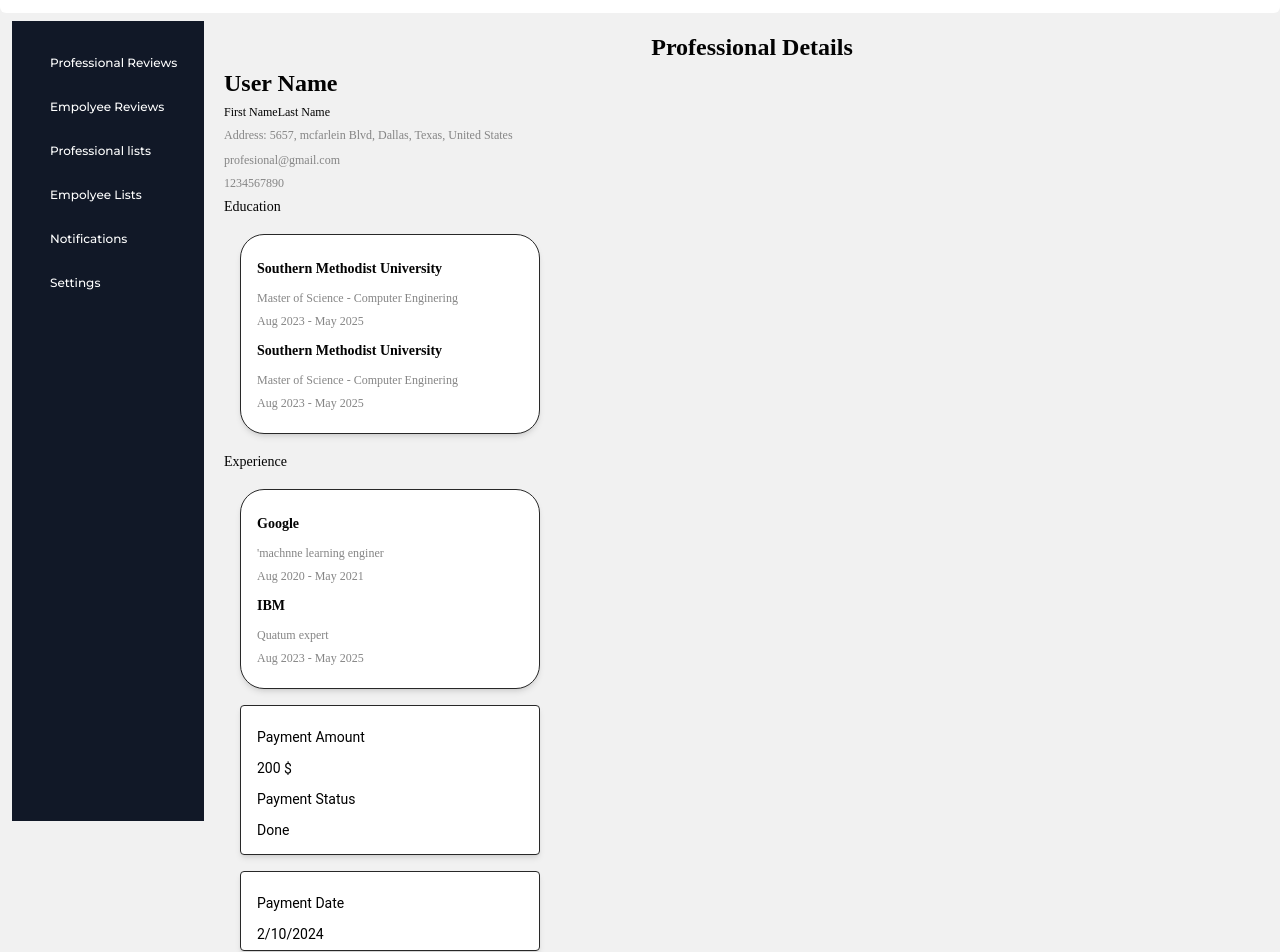
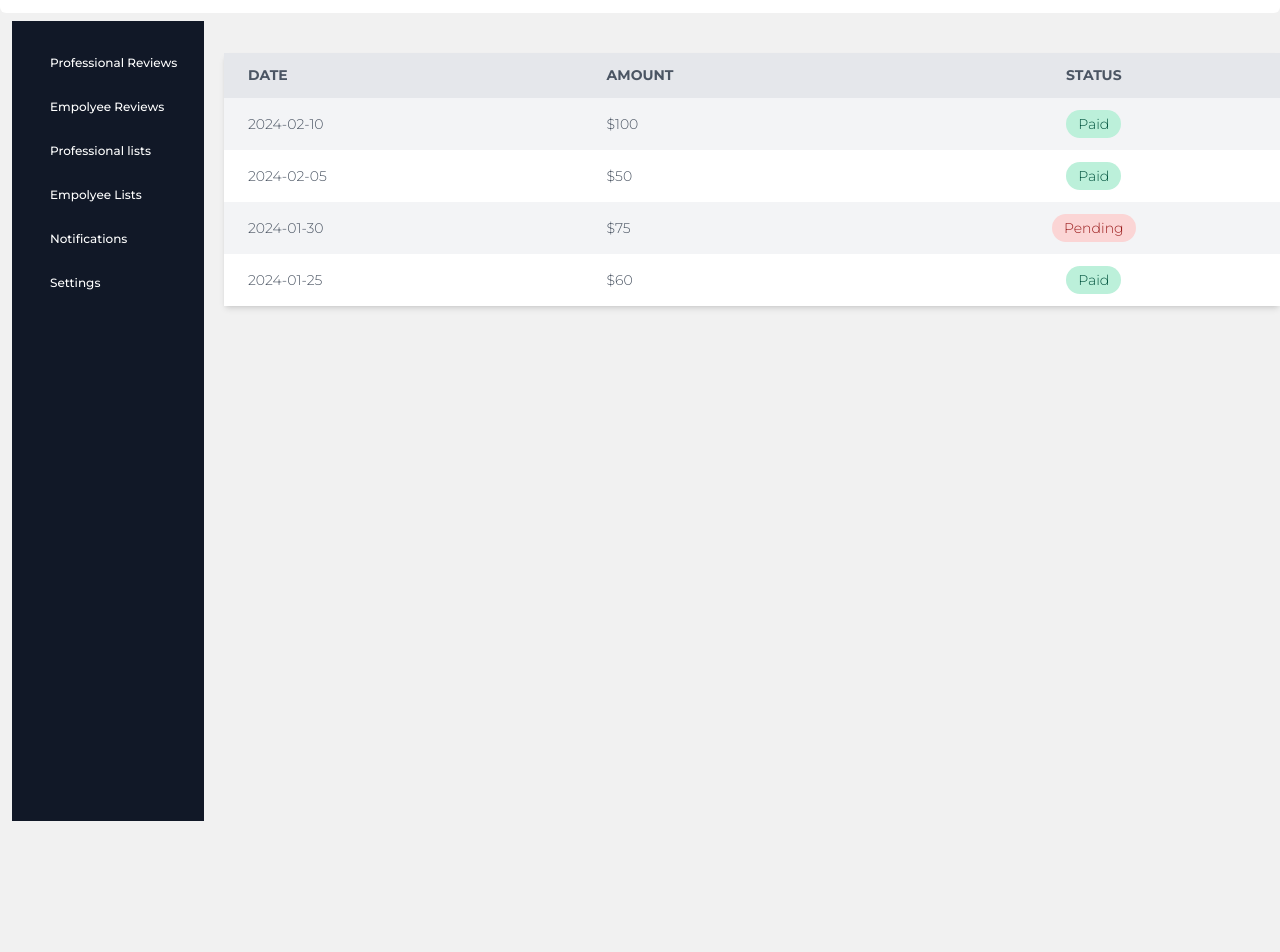
Before and after one commit to gowthamdongari/QuickHire, a React (Vite) app in the folder frontend/: page /home/PaymentHistory in a window 1280 px wide. Shown: the part 60-1012 px from the top of the page. After the commit the page ends 881 px from the top, so only its background shows below. Built offline with nearby package versions, Linux system fonts and the light colour scheme.

Commit message:
staff details page

```diff
--- a/frontend/src/auth/Forms/Education.jsx
+++ b/frontend/src/auth/Forms/Education.jsx
@@ -1,5 +1,4 @@
 import React, { useState } from "react";
-import Category from "../../components/Category";
 import EducationList from "../../components/EducationList";
 import { useNavigate } from "react-router-dom";
 
--- a/frontend/src/components/Payments/PaymentHistory.jsx
+++ b/frontend/src/components/Payments/PaymentHistory.jsx
@@ -1,174 +1,51 @@
-import React from 'react'
+import React from "react";
 
 function PaymentHistory() {
-    const styles = {
-        Username: {
-          color: '#030303',
-          fontSize: '24px',
-          fontFamily: 'Source Sans Pro',
-          fontWeight: 600,
-          lineHeight: '36px',
-        },
-        ProfessionalDetails: {
-            color: '#030303',
-            fontSize: '24px',
-            fontFamily: 'Source Sans Pro',
-            fontWeight: 600,
-            lineHeight: '36px',
-            textAlign: 'center',
-          },
-          FirstName: {
-            color: '#030303',
-            fontSize: '12px',
-            fontFamily: 'Source Sans Pro',
-            fontWeight: 150,
-            lineHeight: '23px',
-          },
-          Address: {
-            color: '#858585',
-            fontSize: '12px',
-            fontFamily: 'Source Sans Pro',
-            lineHeight: '23px',
-          },
-          Email: {
-            color: '#858585',
-            fontSize: '12px',
-            fontFamily: 'Source Sans Pro',
-            lineHeight: '23px',
-          },
-          PhoneNo: {
-            color: '#858585',
-            fontSize: '12px',
-            fontFamily: 'Source Sans Pro',
-            lineHeight: '23px',
-          },
-          Education: {
-            color: '#030303',
-            fontSize: '14px',
-            fontFamily: 'Source Sans Pro',
-            fontWeight: '500',
-            lineHeight: '23px',
-          },
-          Card: {
-            top: '470px',
-            left: '304px',
-            width: '300px',
-            height: '200px',
-            backgroundColor: '#ffffff',
-            borderRadius: '24px',
-            border: '1px solid #282828',
-            boxSizing: 'border-box',
-          },
-          SmuHeading: {
-            color: '#030303',
-            fontSize: '14px',
-            fontFamily: 'Source Sans Pro',
-            fontWeight: 600,
-            lineHeight: '36px',
-          },
-          SmuText: {
-            color: '#858585',
-            fontSize: '12px',
-            fontFamily: 'Source Sans Pro',
-            lineHeight: '23px',
-          },
-          Card2: {
-            top: '1074px',
-            left: '304px',
-            width: '300px',
-            height: '150px',
-            backgroundColor: '#ffffff',
-            borderRadius: '4px',
-            border: '1px solid #282828',
-            boxSizing: 'border-box',
-          },
-          Card3: {
-            top: '1151px',
-            left: '304px',
-            width: '300px',
-            height: '80px',
-            backgroundColor: '#ffffff',
-            borderRadius: '4px',
-            border: '1px solid #282828',
-            boxSizing: 'border-box',
-          },
-          PaymentPara: {
-                color: '#000000',
-                fontSize: '14px',
-                fontFamily: 'Roboto',
-                lineHeight: '31px',
-          },
-          Button: {
-            cursor: 'pointer',
-            top: '1322px',
-            left: '840px',
-            width: '221px',
-            height: '57px',
-            padding: '0px 8px',
-            border: '0',
-            boxSizing: 'border-box',
-            backgroundColor: '#2f667f',
-            color: '#ffffff',
-            fontSize: '14px',
-            fontFamily: 'Roboto',
-            lineHeight: '24px',
-            outline: 'none',
-          },
-    };
+  const payments = [
+    { date: "2024-02-10", amount: 100, status: "Paid" },
+    { date: "2024-02-05", amount: 50, status: "Paid" },
+    { date: "2024-01-30", amount: 75, status: "Pending" },
+    { date: "2024-01-25", amount: 60, status: "Paid" },
+  ];
+
   return (
-      <div>
-        <div>
-            <h1 style={styles.ProfessionalDetails}>Professional Details</h1>
-        </div>
-        <div>
-            <h3 style={styles.Username}>User Name</h3>
-        <div className='flex items-start'>
-            <h5 style={styles.FirstName}>First Name</h5>
-            <h5 style={styles.FirstName}>Last Name</h5>
-        </div>
-        <div>
-            <h5 style={styles.Address}>Address: 5657, mcfarlein Blvd, Dallas, Texas, United States</h5>
-            <text style={styles.Email}>profesional@gmail.com</text>
-            <p style={styles.PhoneNo}>1234567890</p>
-        </div>
-        <div>
-            <h5 style={styles.Education}>Education</h5>
-            <div style={styles.Card} className='bg-white m-4 p-4 rounded-lg shadow-md'>
-                <h5 style={styles.SmuHeading}>Southern Methodist University</h5>
-                <p style={styles.SmuText}>Master of Science - Computer Enginering</p>
-                <p style={styles.SmuText}>Aug 2023 - May 2025</p>
-                <h5 style={styles.SmuHeading}>Southern Methodist University</h5>
-                <p style={styles.SmuText}>Master of Science - Computer Enginering</p>
-                <p style={styles.SmuText}>Aug 2023 - May 2025</p>
-            </div>
-        </div>
-        <div>
-            <h5 style={styles.Education}>Experience</h5>
-            <div style={styles.Card} className='bg-white m-4 p-4 rounded-lg shadow-md'>
-                <h5 style={styles.SmuHeading}>Google</h5>
-                <p style={styles.SmuText}>'machnne learning enginer</p>
-                <p style={styles.SmuText}>Aug 2020 - May 2021</p>
-                <h5 style={styles.SmuHeading}>IBM</h5>
-                <p style={styles.SmuText}>Quatum expert</p>
-                <p style={styles.SmuText}>Aug 2023 - May 2025</p>
-            </div>
-        </div>
-
-        <div style={styles.Card2} className='bg-white m-4 p-4 rounded-lg shadow-md'>
-            <p style={styles.PaymentPara}>Payment Amount</p>
-            <p style={styles.PaymentPara}>200 $</p>
-            <p style={styles.PaymentPara}>Payment Status</p>
-            <p style={styles.PaymentPara}>Done</p>
-        </div>
-        <div style={styles.Card3} className='bg-white m-4 p-4 rounded-lg shadow-md'>
-            <p style={styles.PaymentPara}>Payment Date</p>
-            <p style={styles.PaymentPara}>2/10/2024</p>
-        </div>
-        <div className='m-4 flex items-center justify-center'>
-        <button style={styles.Button}>Intiate Matching</button>
-        </div>
-        </div>
+    <div className="bg-white shadow-md rounded my-6">
+      <table className="min-w-max w-full table-auto">
+        <thead>
+          <tr className="bg-gray-200 text-gray-600 uppercase text-sm leading-normal">
+            <th className="py-3 px-6 text-left">Date</th>
+            <th className="py-3 px-6 text-left">Amount</th>
+            <th className="py-3 px-6 text-center">Status</th>
+          </tr>
+        </thead>
+        <tbody className="text-gray-600 text-sm font-light">
+          {payments.map((payment, index) => (
+            <tr
+              key={index}
+              className={index % 2 === 0 ? "bg-gray-100" : "bg-white"}
+            >
+              <td className="py-3 px-6 text-left whitespace-nowrap">
+                {payment.date}
+              </td>
+              <td className="py-3 px-6 text-left whitespace-nowrap">
+                ${payment.amount}
+              </td>
+              <td className="py-3 px-6 text-center">
+                <span
+                  className={`inline-block rounded-full px-3 py-1 ${
+                    payment.status === "Paid"
+                      ? "bg-green-200 text-green-800"
+                      : "bg-red-200 text-red-800"
+                  }`}
+                >
+                  {payment.status}
+                </span>
+              </td>
+            </tr>
+          ))}
+        </tbody>
+      </table>
     </div>
-  )
+  );
 }
-export default PaymentHistory
+export default PaymentHistory;
--- a/frontend/src/components/ProfessionalProfile/ProfessionalDetails.jsx
+++ b/frontend/src/components/ProfessionalProfile/ProfessionalDetails.jsx
@@ -3,12 +3,31 @@ import React from "react";
 import { FaUserTie, FaPhoneAlt } from "react-icons/fa"; // react-icons for professional icon
 import { BsBank } from "react-icons/bs";
 import { IoIosMail } from "react-icons/io";
+import EducationList from "../EducationList";
+import CategoryList from "../CategoryList";
+import PaymentHistory from "../Payments/PaymentHistory";
+import ProfessionalJobListingPage from "./ProfessionalJobListingPage";
 
-const ProfessionalDetails = () => {
+const ProfessionalDetails = ({ customerType, operationType }) => {
+  const educationDetails = [
+    { schoolName: "Smu", major: "Computer science", endTime: "2020-01-27" },
+    { schoolName: "Smu", major: "Computer science", endTime: "2020-01-27" },
+  ];
+
+  const categoryies = [
+    {
+      type: "exp",
+      keywords: "2 year in java",
+    },
+    {
+      type: "skills",
+      keywords: "java,python",
+    },
+  ];
   return (
     <div>
       <div className="flex justify-center">
-        <h1 className="font-extrabold text-2xl">Professional Details</h1>
+        <h1 className="font-extrabold text-2xl">{customerType} Details</h1>
       </div>
       <div className="flex flex-col">
         <div className="flex-shrink-0">
@@ -32,21 +51,61 @@ const ProfessionalDetails = () => {
           <div className="flex flex-col mr-12 text-sm text-gray-600 font-normal">
             <div className="flex flex-row">
               <IoIosMail />
-              <text className="ml-2"> Profesional@gmail.com</text>{" "}
+              <text className="ml-2">
+                {" "}
+                {customerType == "Professional"
+                  ? "Profesional@gmail.com"
+                  : "employe@gmail.com"}
+              </text>{" "}
             </div>
             <div className="flex flex-row mt-2">
-            <FaPhoneAlt />
-
-            <p className="ml-2">1234567890</p>
+              <FaPhoneAlt />
+              <p className="ml-2">1234567890</p>
             </div>
           </div>
         </div>
       </div>
+      {customerType == "Professional" && (
+        <div className="w-fit h-fit mt-6">
+          <h3>Education:</h3>
+          {educationDetails && (
+            <EducationList educationDetails={educationDetails} />
+          )}
+          <h3>Categories</h3>
+          {<CategoryList categoryList={categoryies} />}
+        </div>
+      )}
+      {operationType == "review" && (
+        <div className="w-[500px]  mt-5">
+          <textarea
+            rows="4"
+            className="block p-2.5 w-full text-sm text-gray-900 bg-gray-50 rounded-lg border border-gray-300 focus:ring-blue-500 focus:border-blue-500 dark:bg-gray-700 dark:border-gray-600 dark:placeholder-gray-400 dark:text-white dark:focus:ring-blue-500 dark:focus:border-blue-500"
+            placeholder="Write the reasons for rejection"
+          ></textarea>
+          <div className="flex justify-between flex-row mt-2">
+            <button type="button" className="bg-accept w-32 text-white px-4 py-2  hover:bg-green-600">
+              Accept
+            </button>
+            <button
+              type="button"
+              class="focus:outline-none text-white bg-red-700 hover:bg-red-800 focus:ring-4 focus:ring-red-300 font-medium rounded-lg text-sm px-5 py-2.5 me-2 mb-2 dark:bg-red-600 dark:hover:bg-red-700 dark:focus:ring-red-900"
+            >
+              Reject
+            </button>
+          </div>
+        </div>
+      )}
+      {
+        operationType == "listing" && (
+           <div className="w-fit mt-4">
+              PaymentHistory:
+              <PaymentHistory />
+              <ProfessionalJobListingPage />
+           </div>
 
-      {/* <div className="flex items-start justify-evenly">
-        <button style={styles.Button}>Accept</button>
-        <button style={styles.Button1}>Reject</button>
-      </div> */}
+        )
+      }
+
     </div>
   );
 };
--- a/frontend/src/components/StaffComponents/IndividualProfile.jsx
+++ b/frontend/src/components/StaffComponents/IndividualProfile.jsx
@@ -1,7 +1,6 @@
 import React from "react";
 import { FaUserTie } from 'react-icons/fa'; // react-icons for professional icon
 import { BsBank } from "react-icons/bs";
-import { IconContext } from 'react-icons';
 import { useNavigate } from "react-router-dom";
 
 
@@ -25,7 +24,7 @@ const IndividualProfile = ({ OperationType, customerType }) => {
   ];
 
   const navigator =()=>{
-       navigate("/home/individual?type="+customerType);
+       navigate("/home/individual?type="+customerType+"&"+"op="+OperationType);
   }
 
   return (
@@ -37,7 +36,7 @@ const IndividualProfile = ({ OperationType, customerType }) => {
         (<FaUserTie className="h-12 w-14" />):<BsBank className="h-12 w-14" />
       }
         </div>
-        <h2 className="text-lg font-light text-xs mb-4 flex justify-end bg-teal-300 p-2 rounded-md">{customerType}</h2>
+        <h2 className="font-light text-xs mb-4 flex justify-end bg-teal-300 p-2 rounded-md">{customerType}</h2>
         </div>
         <div className="flex items-center justify-between">
           <h4 className="text-base font-semibold"> Username</h4>
@@ -63,7 +62,6 @@ const IndividualProfile = ({ OperationType, customerType }) => {
         <div className="flex items-center justify-between mt-4">
           {OperationType == "review" && (
             <button className="bg-accept w-32 text-white px-4 py-2 hover:bg-green-600">
-
               Accept
             </button>
           )}
--- a/frontend/src/pages/Staff/IndividualPage.jsx
+++ b/frontend/src/pages/Staff/IndividualPage.jsx
@@ -1,56 +1,22 @@
 import React from 'react'
 import ProfessionalDetails from '../../components/ProfessionalProfile/ProfessionalDetails';
+import { useLocation } from 'react-router-dom';
+
+function useQuery(){
+  const {search} = useLocation();
+  return React.useMemo(()=>new URLSearchParams(search),[search]);
+}
 
 const IndividualPage = () => {
+  const query = useQuery();
+  const customerType = query.get("type");
+  const operationType = query.get("op");
+  console.log(customerType,operationType)
   return (
     <div>
-       <ProfessionalDetails/>
+       <ProfessionalDetails customerType={customerType} operationType={operationType}/>
     </div>
   )
 }
 
 export default IndividualPage
-
-const ProfilePage = () => {
-  // Dummy data for the profile
-  const profile = {
-    firstName: 'Jane',
-    lastName: 'Doe',
-    phoneNumber: '123-456-7890',
-    email: 'jane.doe@example.com',
-    address: '1234 North Avenue, Springfield, IL',
-    education: [
-      {
-        institution: 'Southern Methodist University',
-        degree: 'Master of Science - Computer Engineering',
-        period: 'Aug 2023 - May 2025',
-      }
-    ]
-  };
-
-  return (
-    <div className="container mx-auto p-4">
-      <div className="bg-white shadow-md rounded px-8 pt-6 pb-8 mb-4">
-        <div className="mb-6">
-          <h1 className="text-xl font-bold text-gray-700">{profile.firstName} {profile.lastName}</h1>
-        </div>
-        <div className="mb-4">
-          <h2 className="text-lg text-gray-700">Contact Information</h2>
-          <p className="text-gray-600">Phone: {profile.phoneNumber}</p>
-          <p className="text-gray-600">Email: {profile.email}</p>
-          <p className="text-gray-600">Address: {profile.address}</p>
-        </div>
-        <div className="mb-6">
-          <h2 className="text-lg text-gray-700">Education</h2>
-          {profile.education.map((edu, index) => (
-            <div key={index} className="mb-2">
-              <p className="text-gray-600 font-bold">{edu.institution}</p>
-              <p className="text-gray-600">{edu.degree}</p>
-              <p className="text-gray-500">{edu.period}</p>
-            </div>
-          ))}
-        </div>
-      </div>
-    </div>
-  );
-};
```
